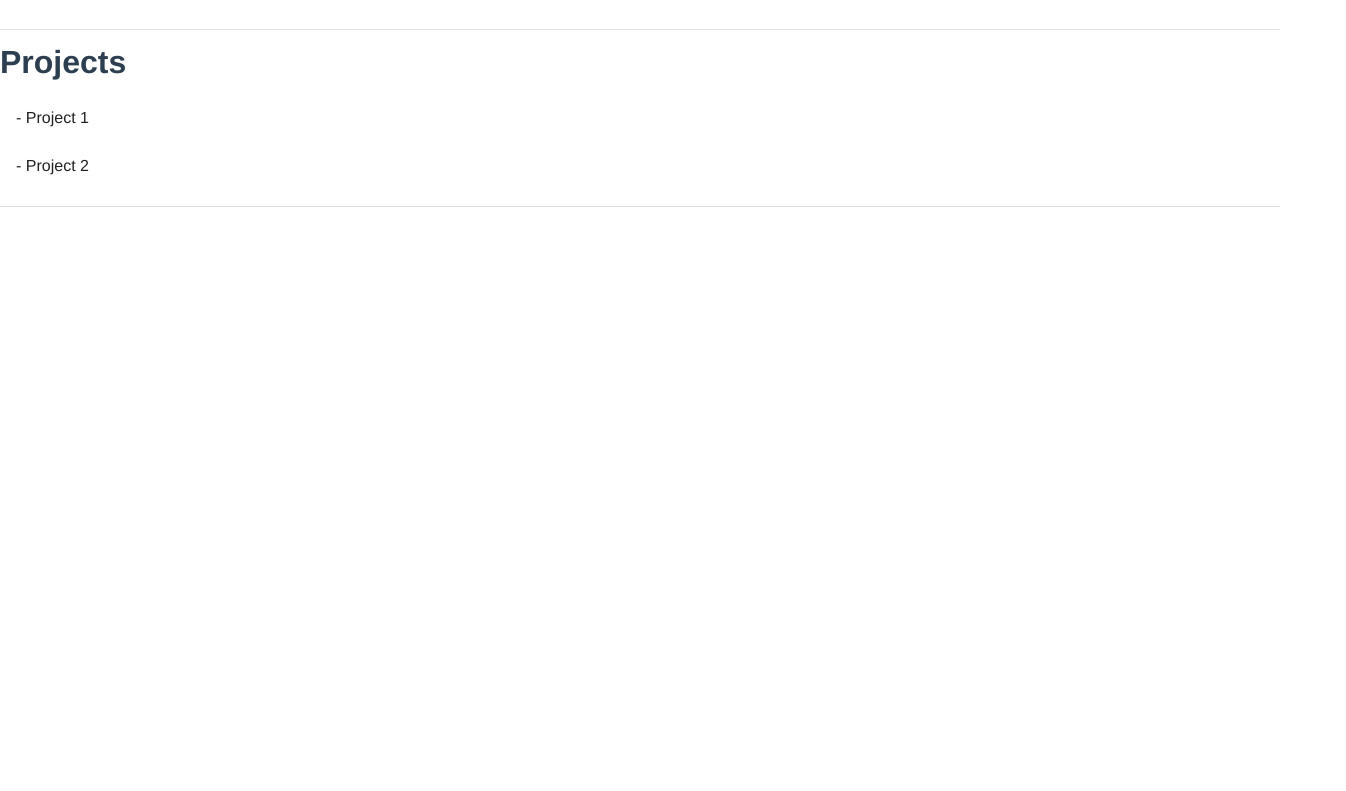
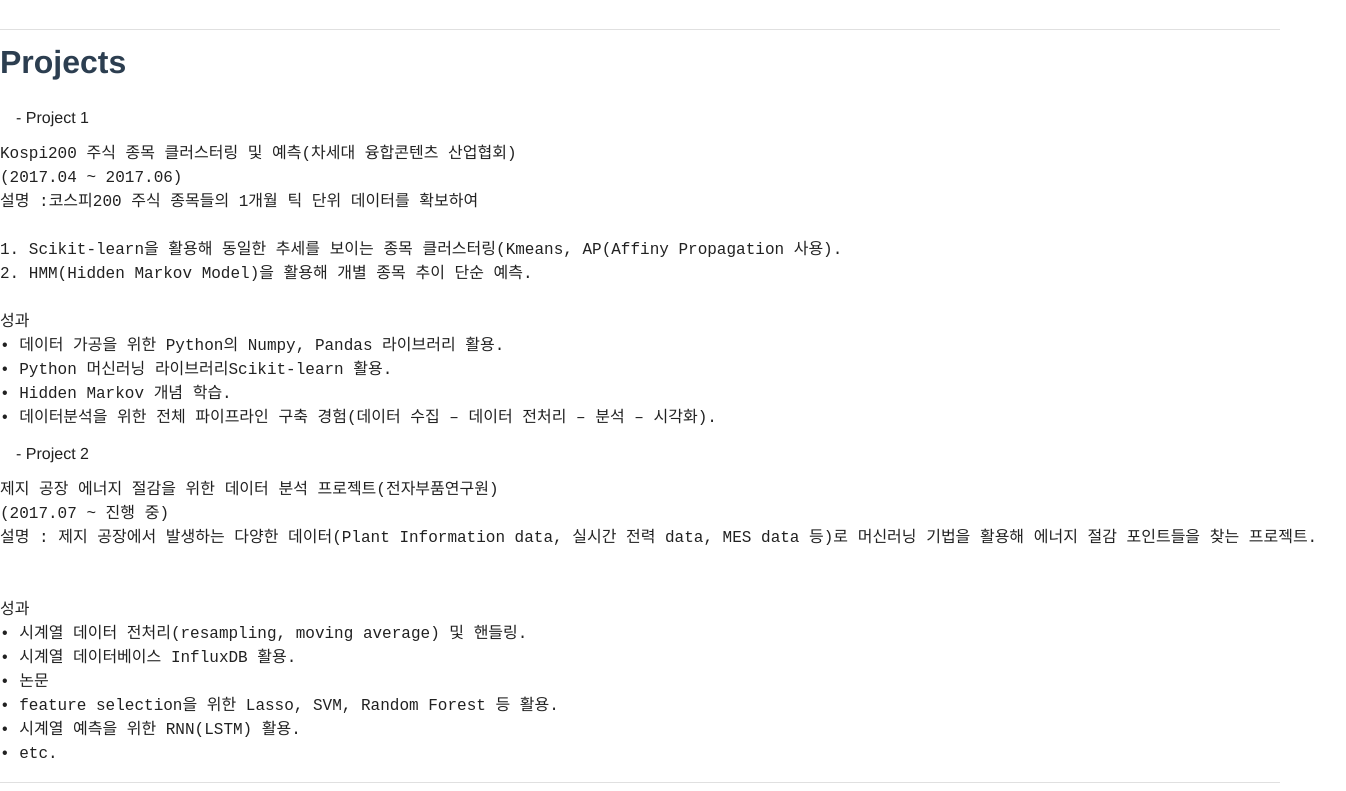
Before and after one commit to yeomkyeorae/yeomlog, a Vue app: page /cv in a window 1280 px wide. Shown: the part 1131-1922 px from the top of the page, 1346 px wide, since content can reach past the window. Before the commit the page ends 1346 px from the top, so only its background shows below. Built offline with nearby package versions, Linux system fonts and the light colour scheme.

Commit message:
200202 | add projects contents

```diff
--- a/src/views/Cv.vue
+++ b/src/views/Cv.vue
@@ -46,7 +46,31 @@
 			<h1>Projects</h1>
 			<v-list>
 				<v-list-item>- Project 1</v-list-item>
+				<pre>Kospi200 주식 종목 클러스터링 및 예측(차세대 융합콘텐츠 산업협회)
+(2017.04 ~ 2017.06)
+설명 :코스피200 주식 종목들의 1개월 틱 단위 데이터를 확보하여
+
+1. Scikit-learn을 활용해 동일한 추세를 보이는 종목 클러스터링(Kmeans, AP(Affiny Propagation 사용).
+2. HMM(Hidden Markov Model)을 활용해 개별 종목 추이 단순 예측.
+
+성과
+• 데이터 가공을 위한 Python의 Numpy, Pandas 라이브러리 활용.
+• Python 머신러닝 라이브러리Scikit-learn 활용.
+• Hidden Markov 개념 학습.
+• 데이터분석을 위한 전체 파이프라인 구축 경험(데이터 수집 – 데이터 전처리 – 분석 – 시각화).</pre>
 				<v-list-item>- Project 2</v-list-item>
+				<pre>제지 공장 에너지 절감을 위한 데이터 분석 프로젝트(전자부품연구원)
+(2017.07 ~ 진행 중)
+설명 : 제지 공장에서 발생하는 다양한 데이터(Plant Information data, 실시간 전력 data, MES data 등)로 머신러닝 기법을 활용해 에너지 절감 포인트들을 찾는 프로젝트.
+
+
+성과
+• 시계열 데이터 전처리(resampling, moving average) 및 핸들링.
+• 시계열 데이터베이스 InfluxDB 활용.
+• 논문
+• feature selection을 위한 Lasso, SVM, Random Forest 등 활용.
+• 시계열 예측을 위한 RNN(LSTM) 활용.
+• etc.</pre>
 			</v-list>
 
 			<v-divider class="my-2"></v-divider>
```
